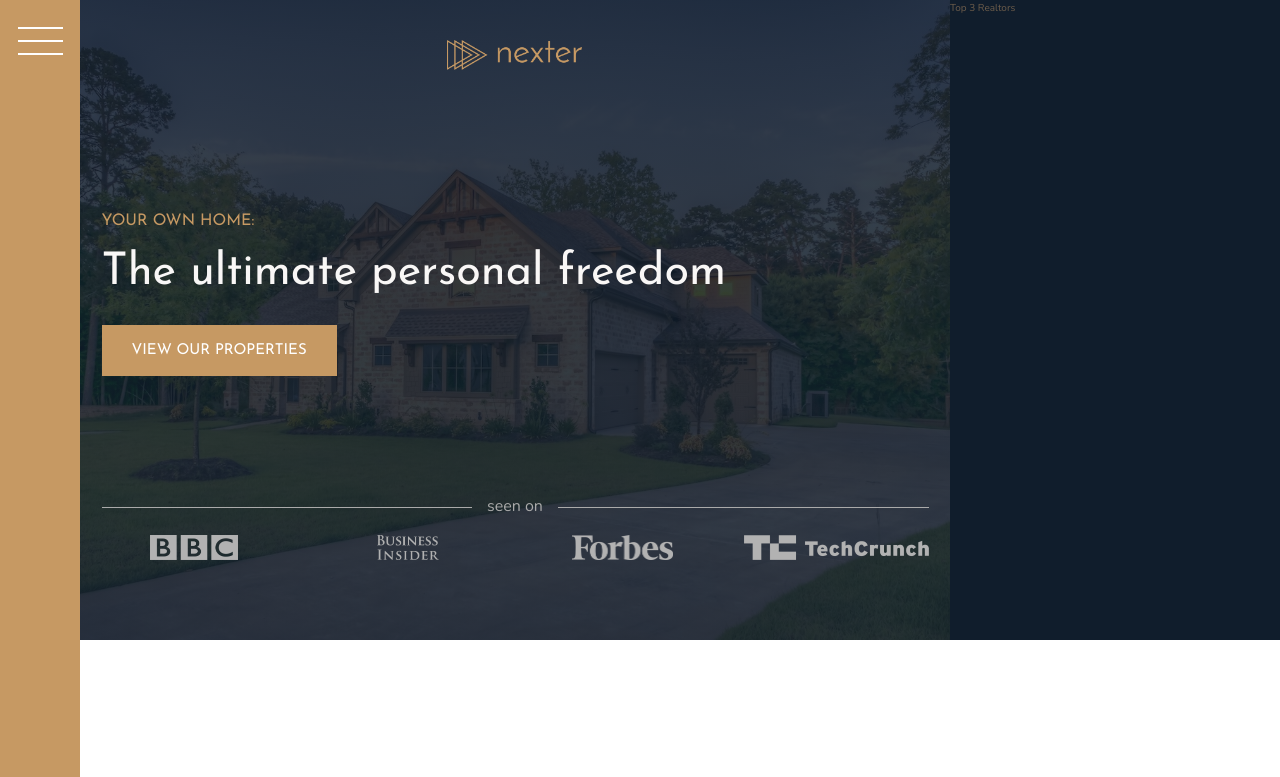
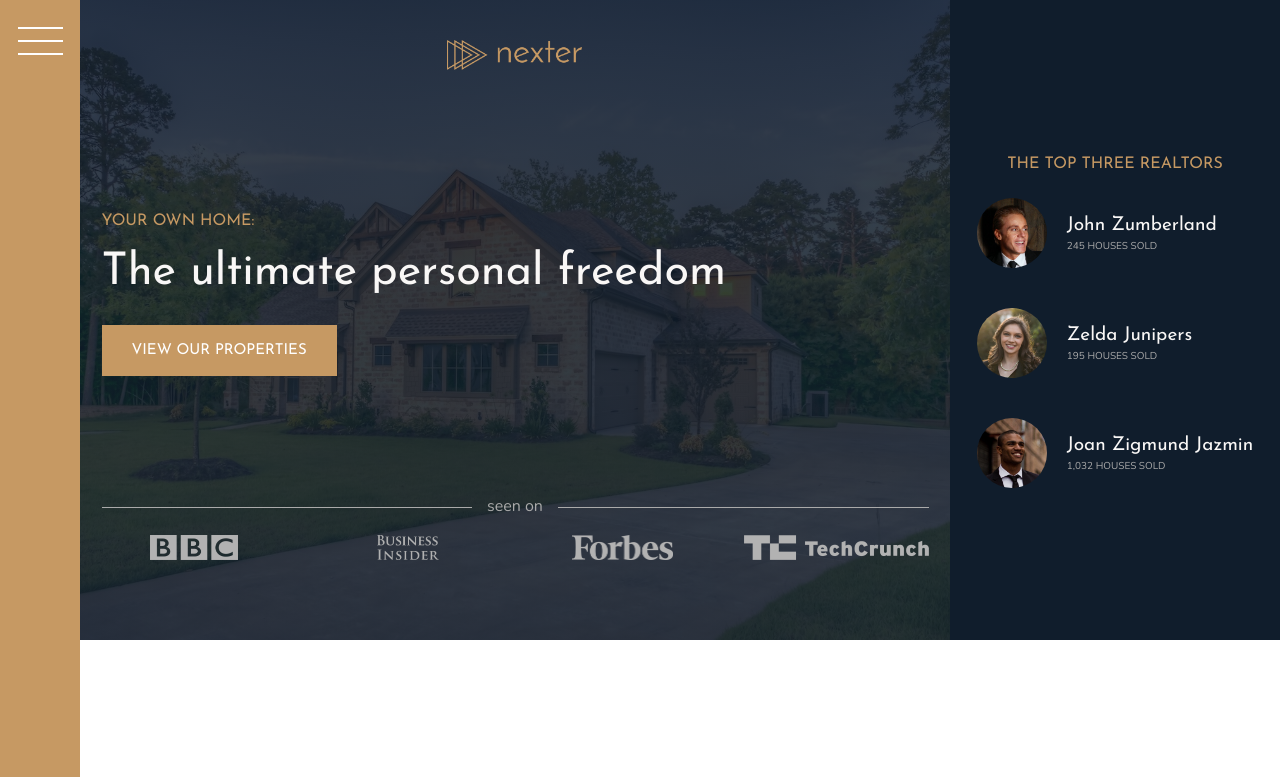
Before and after one commit to SZwerling/nexter, a website: page index.html in a window 1280 px wide. Shown: the top 777 px of the page. Drawn offline with nearby package versions, Linux system fonts and the light colour scheme.

Commit message:
finish realtors layout

```diff
--- a/index.html
+++ b/index.html
@@ -31,7 +31,26 @@
             <img src="img/logo-techcrunch.png" alt="seen on logo 4">
          </div>
       </header>
-      <div class="realtors">Top 3 Realtors</div>
+      <div class="realtors">
+         <h3 class="heading-3">The top three realtors</h3>
+         <div class="realtors__list">
+            <img src="img/realtor-1.jpeg" alt="realtor one" class="realtors__img">
+            <div class="realtors__details">
+               <h4 class="heading-4 heading-4--light">John Zumberland</h4>
+               <p class="realtors__sold">245 houses sold</p>
+            </div>
+            <img src="img/realtor-2.jpeg" alt="realtor two" class="realtors__img">
+            <div class="realtors__details">
+               <h4 class="heading-4 heading-4--light">Zelda Junipers</h4>
+               <p class="realtors__sold">195 houses sold</p>
+            </div>
+            <img src="img/realtor-3.jpeg" alt="realtor three" class="realtors__img">
+            <div class="realtors__details">
+               <h4 class="heading-4 heading-4--light">Joan Zigmund Jazmin</h4>
+               <p class="realtors__sold">1,032 houses sold</p>
+            </div>
+         </div>
+      </div>
       <section class="features">
          <div class="feature">
             <svg class="feature__icon">
--- a/sass/_realtors.scss
+++ b/sass/_realtors.scss
@@ -1,4 +1,35 @@
 .realtors {
     background: $color-secondary;
     grid-column: col-start 7 / full-end;
+    padding: 3rem;
+
+    display: grid;
+    align-content: center;
+    justify-content: center;
+    justify-items: center;
+    grid-row-gap: 2rem;
+
+    &__list {
+        display: grid;
+        grid-template-columns: min-content max-content;
+        grid-column-gap: 20px;
+        grid-row-gap: 5vh;
+        align-items: center;
+    }
+
+    &__img {
+        width: 7rem;
+        border-radius: 50%;
+        display: block;
+    }
+
+    &__details {
+
+    }
+
+    &__sold {
+        text-transform: uppercase;
+        color: $color-grey-light-2;
+        margin-top: -3px;
+    }
 }
```
Also changed, not shown: css/style.css.
